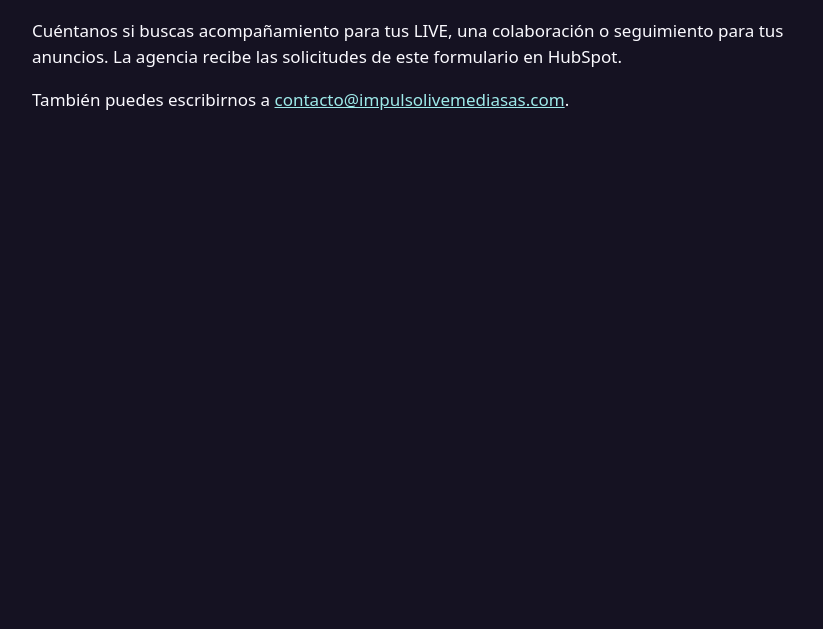
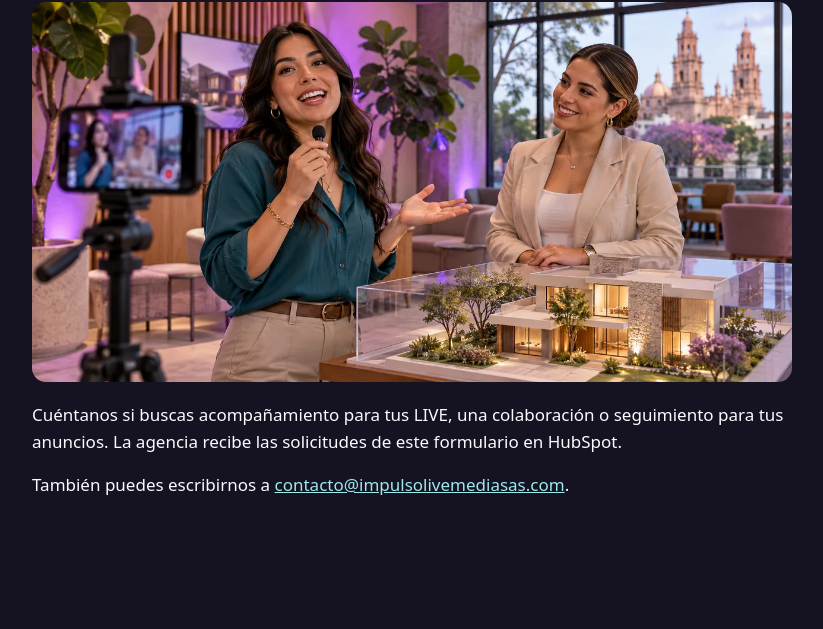
Before and after one commit to ImpulsoLM/implulso-Live-Media-Web, a plain HTML site: page contacto.html in a window 1280 px wide. Shown: the part 171-800 px from the top of the page, without its empty margins (228-1051 px from the left). Drawn offline with Linux system fonts and the light colour scheme; a script that the page names is missing.

Commit message:
Ilustrar la página de contacto con una entrevista LIVE en Morelia

```diff
--- a/contacto.html
+++ b/contacto.html
@@ -1 +1 @@
-<!doctype html><html lang="es"><meta charset="utf-8"><meta name="viewport" content="width=device-width,initial-scale=1"><title>Contacto · Impulso Live Media</title><style>body{margin:5vh auto;padding:24px;max-width:760px;background:#151222;color:#fbfaff;font:17px/1.55 system-ui}a{color:#9ee9e9}.hs-form-frame{background:white;border-radius:12px}</style><a href="/servicios.html">← Servicios de la agencia</a><h1>Contacta a Impulso Live Media</h1><p>Cuéntanos si buscas acompañamiento para tus LIVE, una colaboración o seguimiento para tus anuncios. La agencia recibe las solicitudes de este formulario en HubSpot.</p><div class="hs-form-frame" data-region="na1" data-form-id="5db09ec7-6970-403e-b52d-e2f226ded6c0" data-portal-id="52275504"></div><p>También puedes escribirnos a <a href="mailto:contacto@impulsolivemediasas.com">contacto@impulsolivemediasas.com</a>.</p><script defer src="https://js.hsforms.net/forms/embed/52275504.js"></script></html>
+<!doctype html><html lang="es"><meta charset="utf-8"><meta name="viewport" content="width=device-width,initial-scale=1"><title>Contacto · Impulso Live Media</title><style>body{margin:5vh auto;padding:24px;max-width:760px;background:#151222;color:#fbfaff;font:17px/1.55 system-ui}a{color:#9ee9e9}.hs-form-frame{background:white;border-radius:12px}img{display:block;width:100%;height:auto;border-radius:14px;margin:20px 0}h1{line-height:1.1}</style><a href="/servicios.html">← Servicios de la agencia</a><h1>Contacta a Impulso Live Media</h1><img src="/contacto-live.webp" width="1280" height="640" alt="Una creadora entrevista en vivo a una asesora junto a la maqueta de una vivienda."><p>Cuéntanos si buscas acompañamiento para tus LIVE, una colaboración o seguimiento para tus anuncios. La agencia recibe las solicitudes de este formulario en HubSpot.</p><div class="hs-form-frame" data-region="na1" data-form-id="5db09ec7-6970-403e-b52d-e2f226ded6c0" data-portal-id="52275504"></div><p>También puedes escribirnos a <a href="mailto:contacto@impulsolivemediasas.com">contacto@impulsolivemediasas.com</a>.</p><script defer src="https://js.hsforms.net/forms/embed/52275504.js"></script></html>
```
Also changed, not shown: contacto-live.webp (added), 1 other file.
